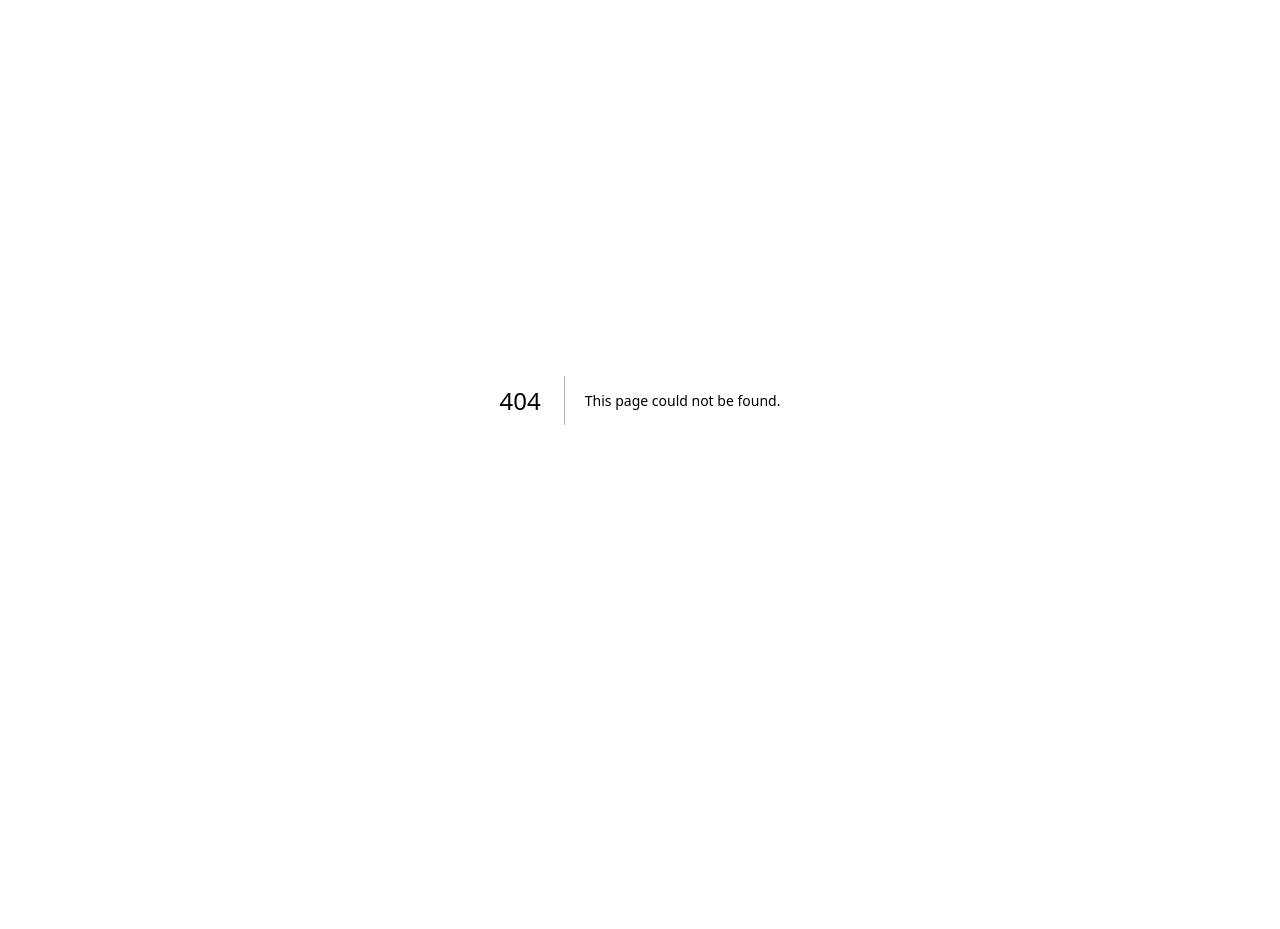
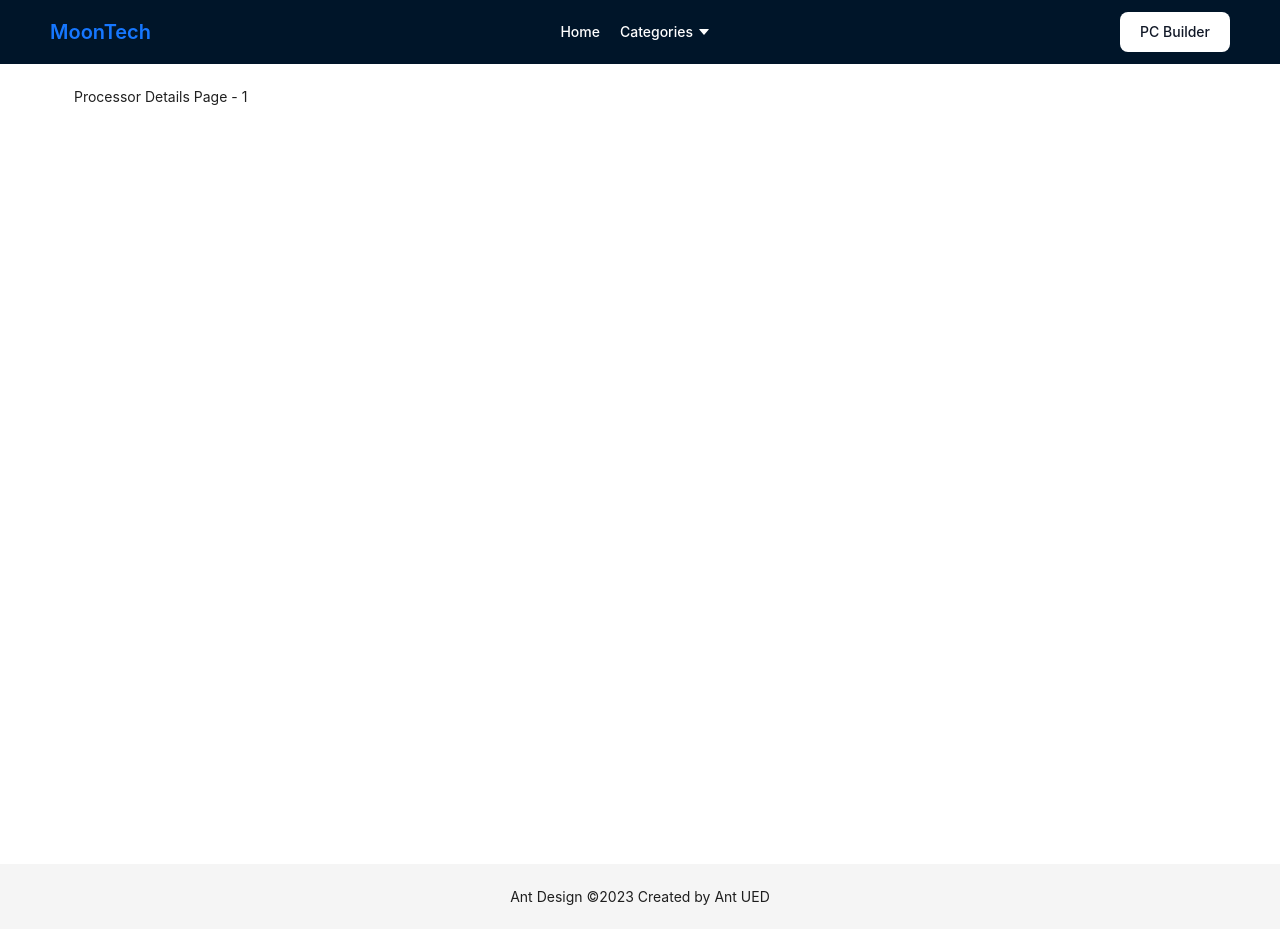
Before and after one commit to MehediHasan06/next-pc_builder, a Next.js app: page /categories/cpu-processor/1 in a window 1280 px wide. Before the commit this address had no page. Before the commit the page ends 800 px from the top, so only its background shows below. Built offline with nearby package versions, Linux system fonts and the light colour scheme.

Commit message:
rootlayout updated

```diff
--- a/src/pages/_app.tsx
+++ b/src/pages/_app.tsx
@@ -1,17 +1,12 @@
+import RootLayout from '@/components/layouts/RootLayout';
 import '@/styles/globals.css';
-import type { NextPage } from 'next';
 import type { AppProps } from 'next/app';
-import type { ReactElement, ReactNode } from 'react';
 
-export type NextPageWithLayout<P = {}, IP = P> = NextPage<P, IP> & {
-  getLayout?: (page: ReactElement) => ReactNode
+
+export default function App({ Component, pageProps }: AppProps) {
+  return(
+    <RootLayout>
+      <Component {...pageProps}/>
+    </RootLayout>
+  )
 }
-type AppPropsWithLayout = AppProps & {
-  Component: NextPageWithLayout
-}
-
-export default function App({ Component, pageProps }: AppPropsWithLayout) {
-  const getLayout = Component.getLayout ?? ((page) => page);
-
-  return getLayout(<Component {...pageProps} />)
-}
--- /dev/null
+++ b/src/pages/categories/cpu-processor/[processorId].tsx
@@ -0,0 +1,12 @@
+import { useRouter } from 'next/router';
+
+const ProcessorDetailsPage = () => {
+  const router = useRouter();
+  return (
+    <div>
+      Processor Details Page - {router.query.processorId}
+    </div>
+  );
+};
+
+export default ProcessorDetailsPage;
--- a/src/pages/index.tsx
+++ b/src/pages/index.tsx
@@ -1,9 +1,7 @@
-import RootLayout from '@/components/layouts/RootLayout';
 import { Button } from 'antd';
-import { ReactElement } from 'react';
-import { NextPageWithLayout } from './_app';
+import { NextPage } from 'next';
 
-const Home: NextPageWithLayout = () => {
+const Home:NextPage = () => {
   return (
     <main>
       <h1>Hello Next!!!</h1>
@@ -13,9 +11,3 @@ const Home: NextPageWithLayout = () => {
 };
 
 export default Home;
-
-Home.getLayout = function getLayout(page: ReactElement) {
-  return (
-    <RootLayout>{page}</RootLayout>
-  )
-};
```
Also changed, not shown: src/pages/categories/monitor/[monitorId].tsx (added), src/pages/categories/motherboard/[motherBoardId].tsx (added), src/pages/categories/others/[others].tsx (added), src/pages/categories/power-supply-unit/[powerId].tsx (added), src/pages/categories/ram/[ramId].tsx (added), src/pages/categories/storage-device/[storageId].tsx (added).
